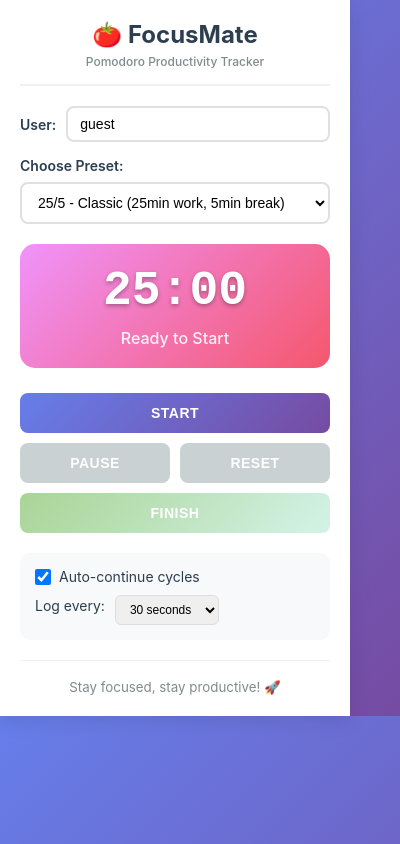
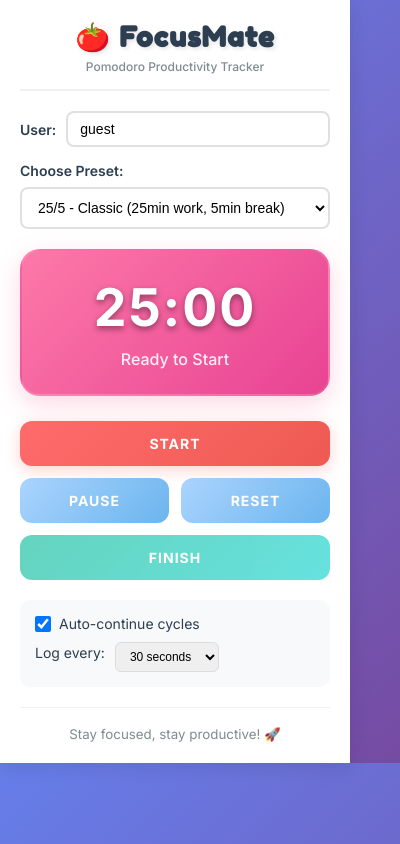
Before and after one commit to Adithya6ramesh/FocusMate, a browser extension: page extension/popup.html in a window 400 px wide. Drawn offline with Linux system fonts and the light colour scheme.

Commit message:
UI improvements and bug fixes - Better fonts and colors

```diff
--- a/extension/popup.js
+++ b/extension/popup.js
@@ -107,13 +107,17 @@ function setupEventListeners() {
 function handlePresetChange() {
     const [work, breakTime] = elements.preset.value.split(',').map(Number);
 
-    // Only update if timer is idle
+    // Always update the stored durations
+    currentState.workDuration = work * 60;
+    currentState.breakDuration = breakTime * 60;
+
+    // If timer is idle, update the display immediately
     if (currentState.mode === 'idle') {
-        currentState.workDuration = work * 60;
-        currentState.breakDuration = breakTime * 60;
         currentState.timeLeft = work * 60;
         updateTimerDisplay();
     }
+
+    console.log(`Preset changed to ${work}/${breakTime} minutes`);
 }
 
 /**
--- a/extension/style.css
+++ b/extension/style.css
@@ -1,4 +1,6 @@
 /* FocusMate Extension Styles */
+@import url('https://fonts.googleapis.com/css2?family=Fredoka+One:wght@400&family=Inter:wght@400;500;600;700&display=swap');
+
 * {
     margin: 0;
     padding: 0;
@@ -8,7 +10,7 @@
 body {
     width: 350px;
     min-height: 500px;
-    font-family: -apple-system, BlinkMacSystemFont, 'Segoe UI', Roboto, sans-serif;
+    font-family: 'Inter', -apple-system, BlinkMacSystemFont, 'Segoe UI', Roboto, sans-serif;
     background: linear-gradient(135deg, #667eea 0%, #764ba2 100%);
     color: #333;
 }
@@ -29,9 +31,12 @@ body {
 }
 
 .header h1 {
-    font-size: 24px;
+    font-family: 'Fredoka One', cursive;
+    font-size: 28px;
     color: #2c3e50;
     margin-bottom: 5px;
+    text-shadow: 2px 2px 4px rgba(0,0,0,0.1);
+    letter-spacing: 1px;
 }
 
 .subtitle {
@@ -101,18 +106,21 @@ body {
 .timer-section {
     text-align: center;
     margin-bottom: 25px;
-    padding: 20px;
-    background: linear-gradient(135deg, #f093fb 0%, #f5576c 100%);
-    border-radius: 15px;
+    padding: 25px;
+    background: linear-gradient(135deg, #fd79a8 0%, #e84393 100%);
+    border-radius: 20px;
     color: white;
+    box-shadow: 0 8px 25px rgba(253, 121, 168, 0.3);
+    border: 2px solid rgba(255, 255, 255, 0.1);
 }
 
 .timer-display {
-    font-size: 48px;
-    font-weight: bold;
+    font-size: 52px;
+    font-weight: 900;
     margin-bottom: 10px;
-    font-family: 'Courier New', monospace;
-    text-shadow: 0 2px 4px rgba(0, 0, 0, 0.3);
+    font-family: 'Inter', 'Courier New', monospace;
+    text-shadow: 0 3px 6px rgba(0, 0, 0, 0.4);
+    letter-spacing: 2px;
 }
 
 .status {
@@ -125,56 +133,68 @@ body {
 .controls {
     display: grid;
     grid-template-columns: 1fr 1fr;
-    gap: 10px;
+    gap: 12px;
     margin-bottom: 20px;
 }
 
 .btn {
-    padding: 12px 16px;
+    padding: 14px 18px;
     border: none;
-    border-radius: 8px;
+    border-radius: 12px;
     font-size: 14px;
-    font-weight: 600;
+    font-weight: 700;
     cursor: pointer;
-    transition: all 0.2s;
+    transition: all 0.3s ease;
     text-transform: uppercase;
-    letter-spacing: 0.5px;
+    letter-spacing: 1px;
+    font-family: 'Inter', sans-serif;
+    position: relative;
+    overflow: hidden;
 }
 
 .btn:disabled {
-    opacity: 0.5;
+    opacity: 0.6;
     cursor: not-allowed;
+    transform: none !important;
+    box-shadow: none !important;
 }
 
 .btn-primary {
-    background: linear-gradient(135deg, #667eea 0%, #764ba2 100%);
+    background: linear-gradient(135deg, #ff6b6b 0%, #ee5a52 100%);
     color: white;
     grid-column: 1 / -1;
+    box-shadow: 0 4px 15px rgba(255, 107, 107, 0.3);
 }
 
 .btn-primary:hover:not(:disabled) {
-    transform: translateY(-2px);
-    box-shadow: 0 4px 12px rgba(102, 126, 234, 0.4);
+    transform: translateY(-3px);
+    box-shadow: 0 6px 20px rgba(255, 107, 107, 0.4);
+    background: linear-gradient(135deg, #ff5252 0%, #e53935 100%);
 }
 
 .btn-secondary {
-    background: #95a5a6;
+    background: linear-gradient(135deg, #74b9ff 0%, #0984e3 100%);
     color: white;
+    box-shadow: 0 3px 10px rgba(116, 185, 255, 0.3);
 }
 
 .btn-secondary:hover:not(:disabled) {
-    background: #7f8c8d;
+    background: linear-gradient(135deg, #0984e3 0%, #0770d4 100%);
+    transform: translateY(-2px);
+    box-shadow: 0 4px 15px rgba(116, 185, 255, 0.4);
 }
 
 .btn-success {
-    background: linear-gradient(135deg, #56ab2f 0%, #a8e6cf 100%);
+    background: linear-gradient(135deg, #00b894 0%, #00cec9 100%);
     color: white;
     grid-column: 1 / -1;
+    box-shadow: 0 4px 15px rgba(0, 184, 148, 0.3);
 }
 
 .btn-success:hover:not(:disabled) {
-    transform: translateY(-2px);
-    box-shadow: 0 4px 12px rgba(86, 171, 47, 0.4);
+    transform: translateY(-3px);
+    box-shadow: 0 6px 20px rgba(0, 184, 148, 0.4);
+    background: linear-gradient(135deg, #00a085 0%, #00b5b3 100%);
 }
 
 /* Settings Section */
@@ -216,11 +236,12 @@ body {
 
 /* Analysis Section */
 .analysis-section {
-    background: #f0f7ff;
+    background: linear-gradient(135deg, #f0f7ff 0%, #e8f4fd 100%);
     border: 2px solid #667eea;
-    border-radius: 12px;
-    padding: 20px;
+    border-radius: 16px;
+    padding: 25px;
     margin-bottom: 20px;
+    box-shadow: 0 8px 25px rgba(102, 126, 234, 0.15);
 }
 
 .analysis-section.hidden {
@@ -346,6 +367,36 @@ body {
     50% { transform: scale(1.05); }
 }
 
+/* Button ripple effect */
+.btn::before {
+    content: '';
+    position: absolute;
+    top: 50%;
+    left: 50%;
+    width: 0;
+    height: 0;
+    border-radius: 50%;
+    background: rgba(255, 255, 255, 0.3);
+    transform: translate(-50%, -50%);
+    transition: width 0.6s, height 0.6s;
+}
+
+.btn:active::before {
+    width: 300px;
+    height: 300px;
+}
+
+/* Additional catchy effects */
+.header h1:hover {
+    transform: scale(1.05);
+    transition: transform 0.3s ease;
+}
+
+.timer-section:hover {
+    transform: translateY(-2px);
+    box-shadow: 0 12px 35px rgba(253, 121, 168, 0.4);
+}
+
 /* Status colors */
 .status.work {
     color: #e74c3c;
```
